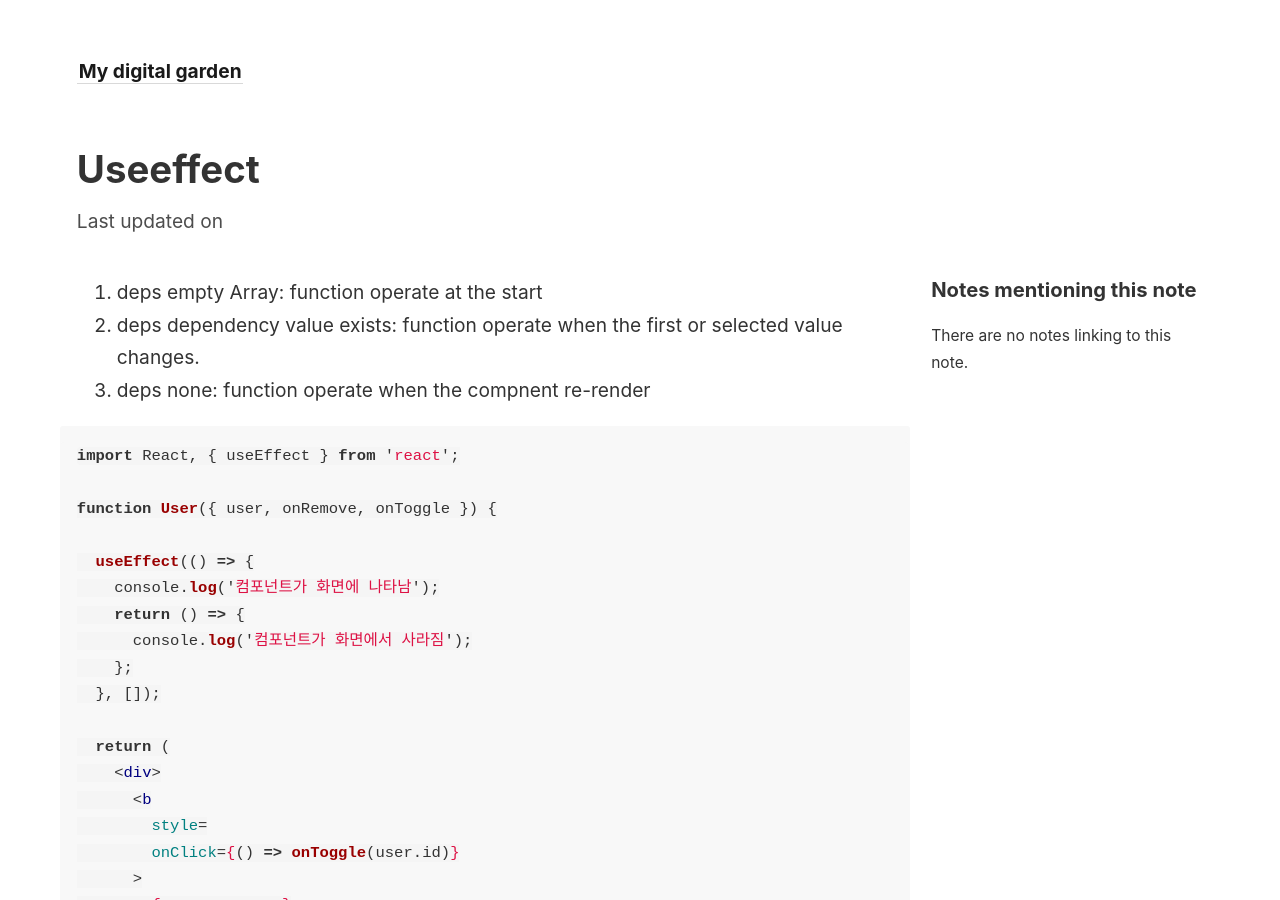
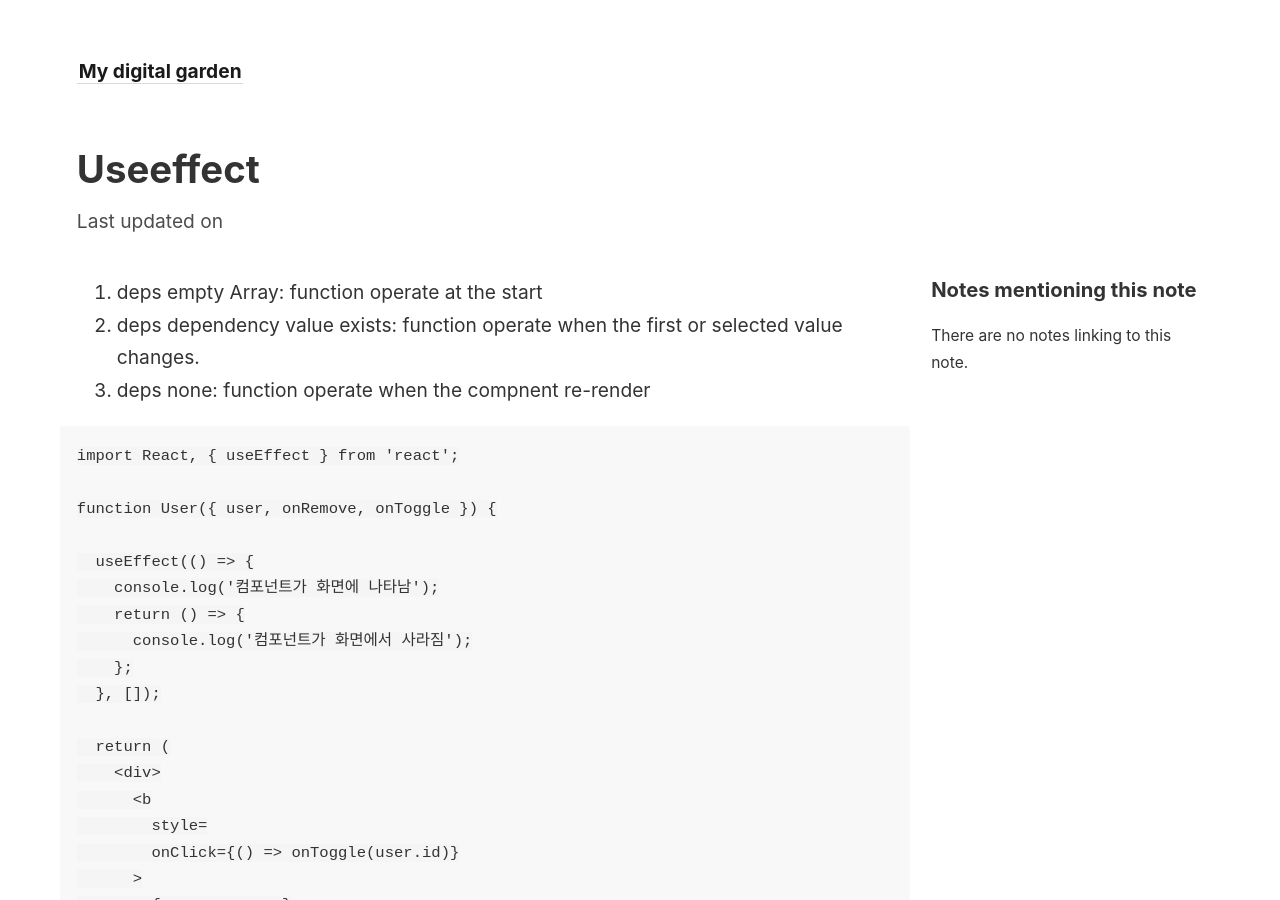
Before and after one commit to resetmerlin/resetmerlin-obsidian, a Jekyll site: the page built from _notes/Concepts/React concepts/React hook/useEffect.md, in a window 1280 px wide and 900 px high. Built offline with Jekyll 4.4.1, drawn with Linux system fonts in a browser that asks for light colours; some of the changed text lies outside the part shown.

Commit message:
Update useEffect.md

````diff
--- a/_notes/Concepts/React concepts/React hook/useEffect.md
+++ b/_notes/Concepts/React concepts/React hook/useEffect.md
@@ -2,8 +2,7 @@
 2. deps dependency value exists: function operate when the first or selected value changes.
 3. deps none: function operate when the compnent re-render
 
-
-```jsx
+```
 import React, { useEffect } from 'react';
 
 function User({ user, onRemove, onToggle }) {
````
